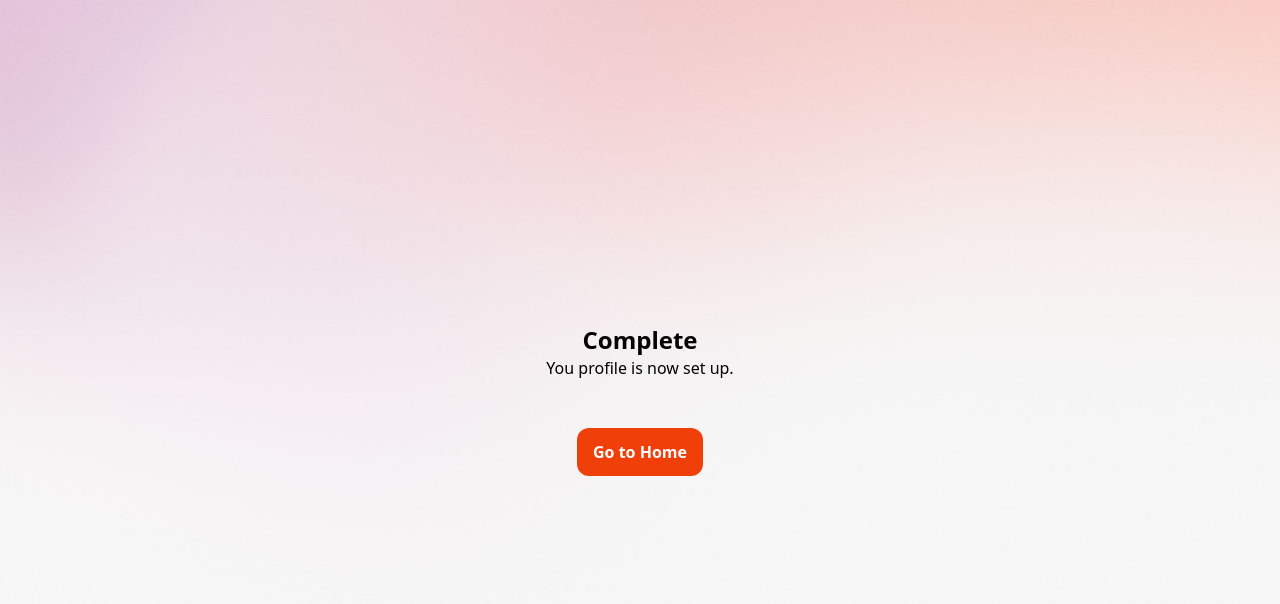
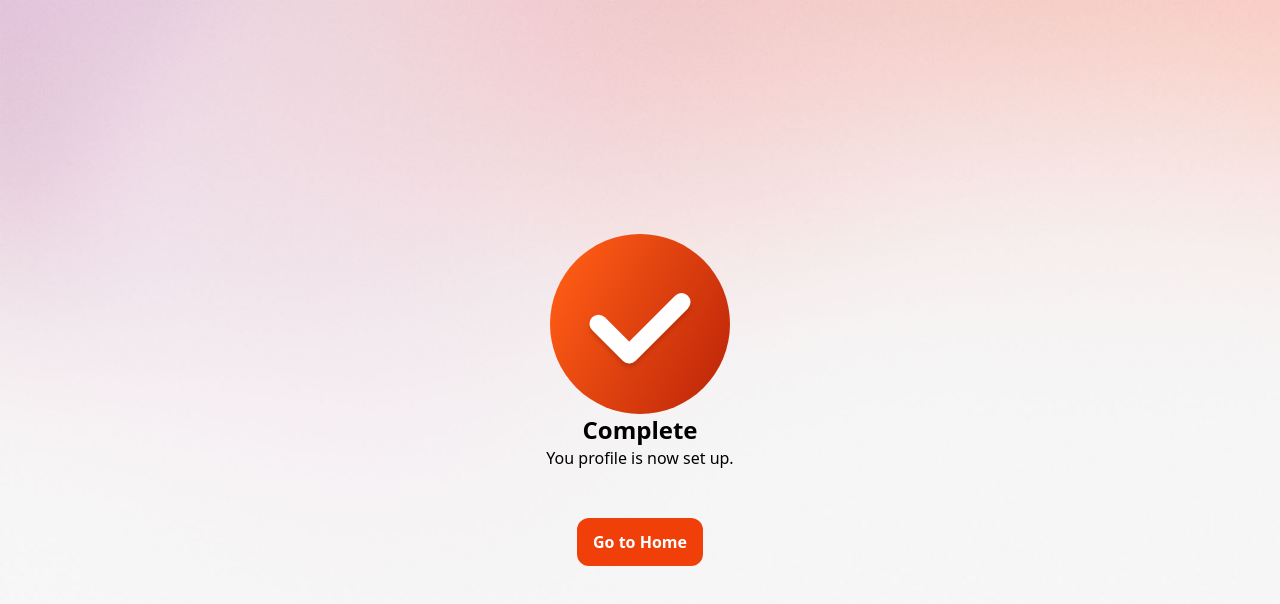
Before and after one commit to kevinlaw91/react-signin-demo, a React (Vite) app: page /signup/setup in a window 1280 px wide. Both pictures are taken after a click on the button "Skip". Shown: the top 604 px of the page. Built offline with nearby package versions, Linux system fonts and the light colour scheme.

Commit message:
feat: add image illustration for profile setup complete

```diff
--- a/src/routes/ProfileSetupComplete.tsx
+++ b/src/routes/ProfileSetupComplete.tsx
@@ -8,6 +8,7 @@ export default function ProfileSetupComplete() {
     <section>
       <div className="flex h-full min-h-svh flex-col items-center justify-center py-12 gap-12">
         <div className="flex flex-col items-center justify-center">
+          <img src="/assets/svg/success-circle-large.svg" className="size-3/5" />
           <h1 className="text-2xl font-bold">Complete</h1>
           <p>You profile is now set up.</p>
         </div>
```
Also changed, not shown: public/assets/svg/success-circle-large.svg (added).
